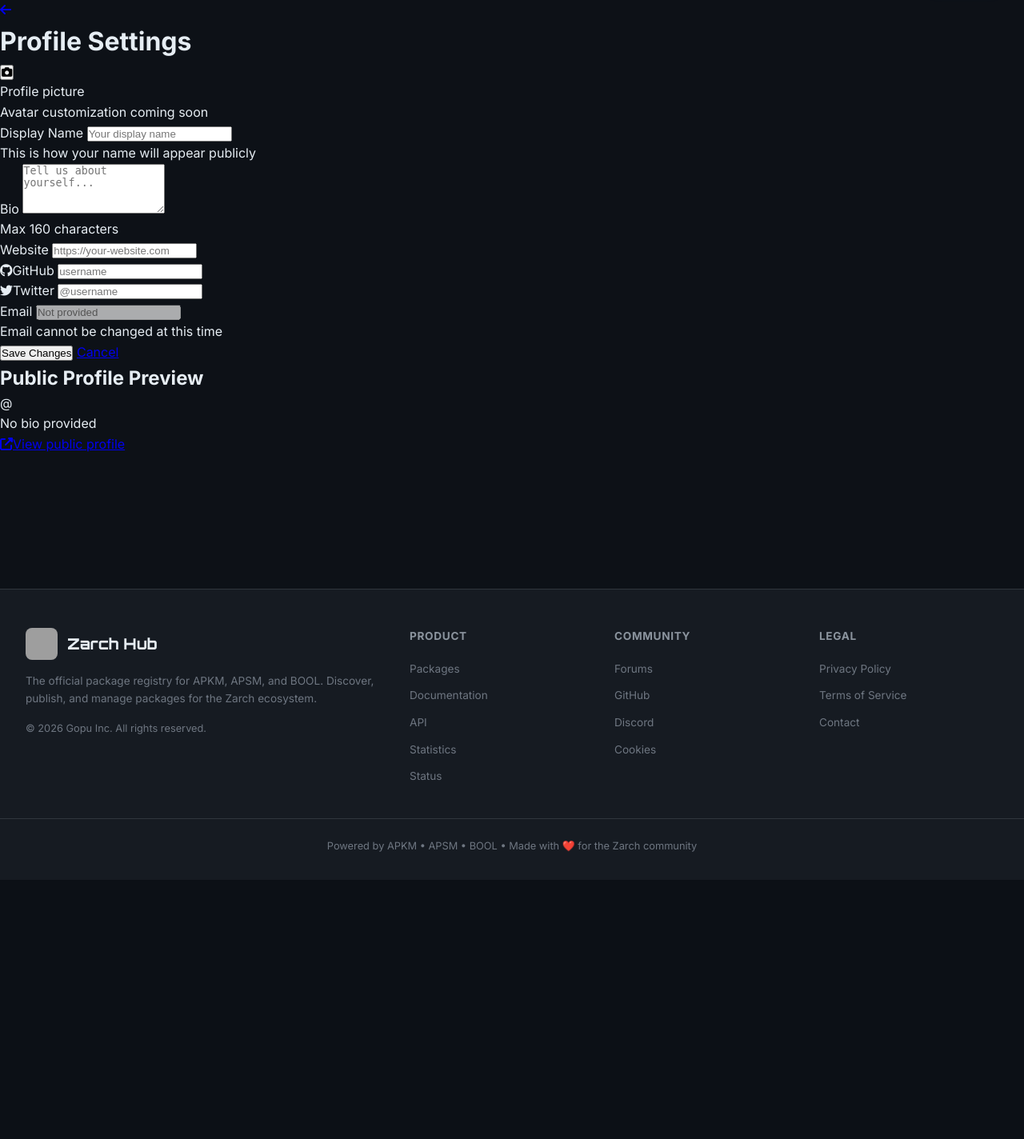
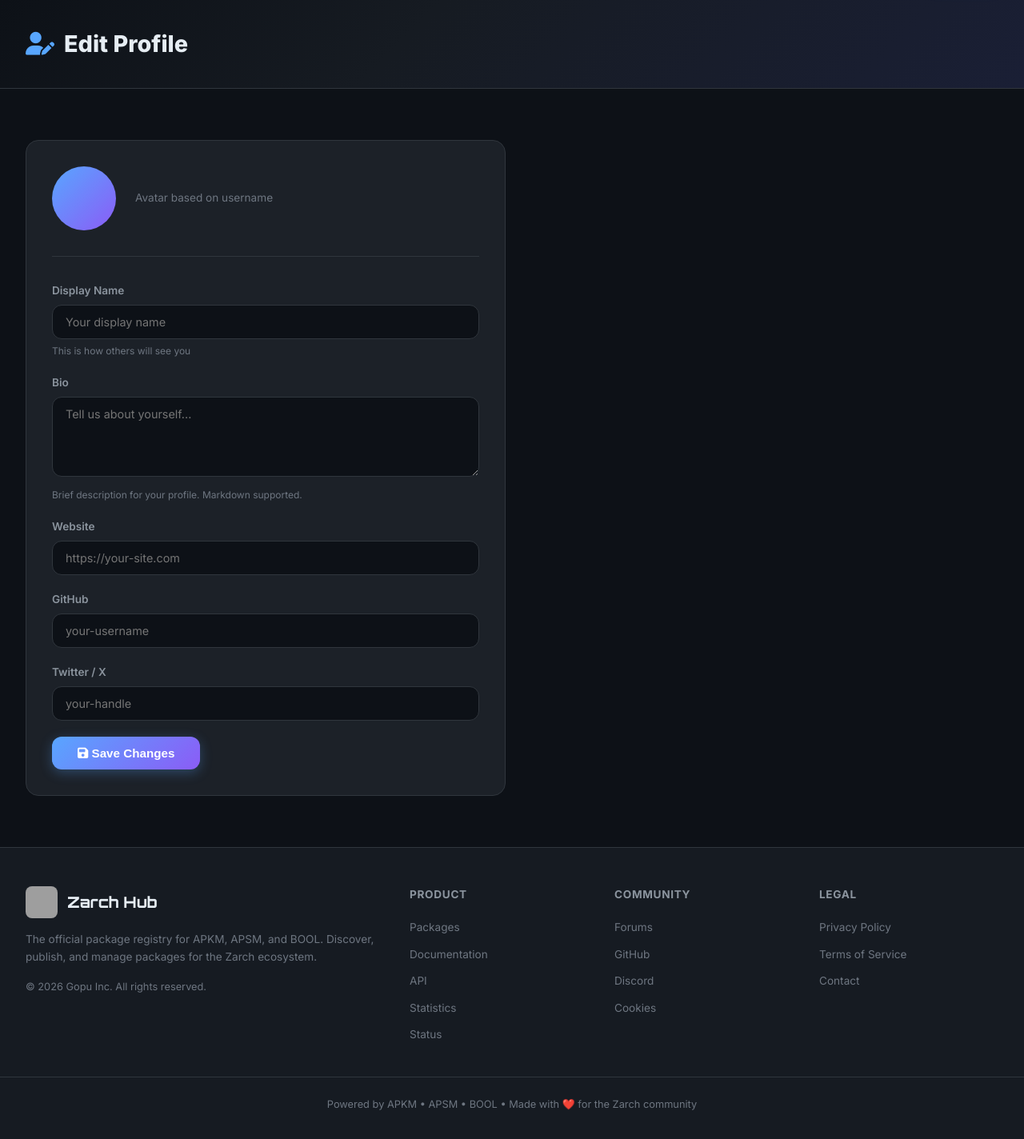
Before and after one commit to gopu-inc/gsql-badge, a Flask app: template templates/settings/profile.html in a window 1280 px wide. Shown: the part 64-1488 px from the top of the page at 80% size. Before the commit the page ends 1129 px from the top, so only its background shows below. Run offline with Flask 3, Linux system fonts and the light colour scheme; the template is opened without the code that fills it, so the values that code supplies are empty; parts of the project's set-up code (start-up, migrations or seed data) failed here and were passed over; some libraries are stand-ins or nearby versions; grey boxes are pictures that could not be loaded.

Commit message:
Update profile.html

```diff
--- a/templates/settings/profile.html
+++ b/templates/settings/profile.html
@@ -1,145 +1,212 @@
 {% extends "base.html" %}
 
-{% block title %}Profile Settings - {{ user.username }} | Zarch Hub{% endblock %}
+{% block head_extra %}
+<meta property="og:title" content="Edit Profile - Zarch Hub">
+<meta name="robots" content="noindex, nofollow">
+{% endblock %}
+
+{% block title %}Edit Profile - Zarch Hub{% endblock %}
+
+{% block extra_css %}
+<style>
+    .profile-page {
+        padding: 2rem 0 4rem;
+    }
+
+    .page-header {
+        background: var(--gradient-hero);
+        border-bottom: 1px solid var(--border-color);
+        padding: 2rem 0;
+        margin-bottom: 2rem;
+    }
+
+    .page-header h1 {
+        font-size: 1.8rem;
+        font-weight: 800;
+        display: flex;
+        align-items: center;
+        gap: 0.75rem;
+    }
+
+    .form-container {
+        max-width: 600px;
+    }
+
+    .form-card {
+        background: var(--bg-card);
+        border: 1px solid var(--border-color);
+        border-radius: var(--radius-lg);
+        padding: 2rem;
+    }
+
+    .avatar-section {
+        display: flex;
+        align-items: center;
+        gap: 1.5rem;
+        margin-bottom: 2rem;
+        padding-bottom: 2rem;
+        border-bottom: 1px solid var(--border-color);
+    }
+
+    .avatar-preview {
+        width: 80px;
+        height: 80px;
+        border-radius: var(--radius-full);
+        background: var(--gradient-blue);
+        display: flex;
+        align-items: center;
+        justify-content: center;
+        font-size: 2rem;
+        font-weight: 800;
+        color: #fff;
+        text-transform: uppercase;
+        flex-shrink: 0;
+    }
+
+    .avatar-preview img {
+        width: 100%;
+        height: 100%;
+        border-radius: var(--radius-full);
+        object-fit: cover;
+    }
+
+    .form-group {
+        margin-bottom: 1.25rem;
+    }
+
+    .form-group label {
+        display: block;
+        font-weight: 600;
+        font-size: 0.85rem;
+        color: var(--text-secondary);
+        margin-bottom: 0.4rem;
+    }
+
+    .form-input, .form-textarea {
+        width: 100%;
+        padding: 0.75rem 1rem;
+        background: var(--bg-input);
+        border: 1px solid var(--border-color);
+        border-radius: var(--radius-md);
+        color: var(--text-primary);
+        font-family: var(--font-sans);
+        font-size: 0.9rem;
+        transition: var(--transition);
+        outline: none;
+        resize: vertical;
+    }
+
+    .form-input:focus, .form-textarea:focus {
+        border-color: var(--accent-blue);
+        box-shadow: 0 0 0 3px rgba(88, 166, 255, 0.1);
+    }
+
+    .form-textarea {
+        min-height: 100px;
+    }
+
+    .form-hint {
+        font-size: 0.75rem;
+        color: var(--text-tertiary);
+        margin-top: 0.3rem;
+    }
+
+    .btn-save {
+        padding: 0.75rem 2rem;
+        font-size: 0.95rem;
+        font-weight: 700;
+        border-radius: var(--radius-md);
+        background: var(--gradient-blue);
+        color: #fff;
+        border: none;
+        cursor: pointer;
+        transition: var(--transition);
+        box-shadow: 0 4px 15px rgba(88, 166, 255, 0.3);
+    }
+
+    .btn-save:hover {
+        transform: translateY(-2px);
+        box-shadow: 0 8px 25px rgba(88, 166, 255, 0.45);
+    }
+</style>
+{% endblock %}
 
 {% block content %}
-<div class="max-w-3xl mx-auto px-4 py-8">
-    <!-- En-tête avec retour -->
-    <div class="flex items-center gap-4 mb-8">
-        <a href="/settings" class="text-purple-600 hover:text-purple-700">
-            <i class="fas fa-arrow-left text-xl"></i>
-        </a>
-        <h1 class="text-3xl font-bold bg-gradient-to-r from-purple-600 to-pink-600 bg-clip-text text-transparent">
-            Profile Settings
-        </h1>
+<section class="page-header">
+    <div class="container">
+        <h1><i class="fas fa-user-edit" style="color: var(--accent-blue);"></i> Edit Profile</h1>
     </div>
+</section>
 
-    <!-- Formulaire -->
-    <div class="glass-card rounded-2xl p-6 md:p-8">
-        <form method="POST" class="space-y-6">
-            <!-- Avatar (statique pour l'instant) -->
-            <div class="flex items-center gap-6">
-                <div class="relative">
-                    <div class="w-20 h-20 bg-gradient-to-br from-purple-600 to-pink-600 rounded-2xl flex items-center justify-center text-white text-2xl font-bold">
-                        {{ user.username[0]|upper }}
-                    </div>
-                    <button type="button" class="absolute -bottom-2 -right-2 bg-purple-600 text-white p-2 rounded-full hover:bg-purple-700 transition-colors shadow-lg">
-                        <i class="fas fa-camera text-xs"></i>
-                    </button>
+<section class="profile-page">
+    <div class="container">
+        <div class="form-container">
+            <div class="form-card">
+                <!-- Avatar -->
+                <div class="avatar-section">
+                    <div class="avatar-preview">
+                        {% if user.get('discord_avatar') %}
+                        <img src="{{ user.discord_avatar }}" alt="{{ user.username }}">
+                        {% else %}
+                        {{ user.username[:1] }}
+                        {% endif %}
                     </div>
                     <div>
-                    <p class="text-sm text-gray-500">Profile picture</p>
-                    <p class="text-sm text-gray-600 dark:text-gray-400">Avatar customization coming soon</p>
+                        <h3 style="font-size: 1.1rem; font-weight: 700;">{{ user.username }}</h3>
+                        <p style="color: var(--text-tertiary); font-size: 0.85rem;">
+                            {% if user.get('discord_id') %}
+                            Avatar from Discord
+                            {% else %}
+                            Avatar based on username
+                            {% endif %}
+                        </p>
                     </div>
                 </div>
 
-            <!-- Display Name -->
-            <div>
-                <label class="block text-sm font-medium text-gray-700 dark:text-gray-300 mb-2">
-                    Display Name
-                </label>
-                <input type="text"
-                       name="display_name"
-                       value="{{ user.display_name or user.username }}"
-                       class="w-full px-4 py-3 border-2 border-gray-200 dark:border-gray-700 rounded-xl focus:border-purple-500 focus:ring-4 focus:ring-purple-200 dark:focus:ring-purple-900/30 transition-all bg-white dark:bg-gray-800"
+                <!-- Form -->
+                <form method="POST" action="/settings/profile">
+                    <div class="form-group">
+                        <label for="display_name">Display Name</label>
+                        <input type="text" id="display_name" name="display_name" class="form-input"
+                               value="{{ user.get('display_name', user.username) }}"
                                placeholder="Your display name">
-                <p class="text-xs text-gray-500 mt-1">This is how your name will appear publicly</p>
+                        <div class="form-hint">This is how others will see you</div>
                     </div>
 
-            <!-- Bio -->
-            <div>
-                <label class="block text-sm font-medium text-gray-700 dark:text-gray-300 mb-2">
-                    Bio
-                </label>
-                <textarea name="bio"
-                          rows="4"
-                          class="w-full px-4 py-3 border-2 border-gray-200 dark:border-gray-700 rounded-xl focus:border-purple-500 focus:ring-4 focus:ring-purple-200 dark:focus:ring-purple-900/30 transition-all bg-white dark:bg-gray-800 resize-none"
-                          placeholder="Tell us about yourself...">{{ user.bio or '' }}</textarea>
-                <p class="text-xs text-gray-500 mt-1">Max 160 characters</p>
+                    <div class="form-group">
+                        <label for="bio">Bio</label>
+                        <textarea id="bio" name="bio" class="form-textarea"
+                                  placeholder="Tell us about yourself...">{{ user.get('bio', '') }}</textarea>
+                        <div class="form-hint">Brief description for your profile. Markdown supported.</div>
                     </div>
 
-            <!-- Website -->
-            <div>
-                <label class="block text-sm font-medium text-gray-700 dark:text-gray-300 mb-2">
-                    Website
-                </label>
-                <input type="url"
-                       name="website"
-                       value="{{ user.website or '' }}"
-                       class="w-full px-4 py-3 border-2 border-gray-200 dark:border-gray-700 rounded-xl focus:border-purple-500 focus:ring-4 focus:ring-purple-200 dark:focus:ring-purple-900/30 transition-all bg-white dark:bg-gray-800"
-                       placeholder="https://your-website.com">
+                    <div class="form-group">
+                        <label for="website">Website</label>
+                        <input type="url" id="website" name="website" class="form-input"
+                               value="{{ user.get('website', '') }}"
+                               placeholder="https://your-site.com">
                     </div>
 
-            <!-- Social Links -->
-            <div class="grid grid-cols-1 md:grid-cols-2 gap-4">
-                <div>
-                    <label class="block text-sm font-medium text-gray-700 dark:text-gray-300 mb-2">
-                        <i class="fab fa-github mr-2"></i>GitHub
-                    </label>
-                    <input type="text"
-                           name="github"
-                           value="{{ user.github or '' }}"
-                           class="w-full px-4 py-3 border-2 border-gray-200 dark:border-gray-700 rounded-xl focus:border-purple-500 focus:ring-4 focus:ring-purple-200 dark:focus:ring-purple-900/30 transition-all bg-white dark:bg-gray-800"
-                           placeholder="username">
-                </div>
-                <div>
-                    <label class="block text-sm font-medium text-gray-700 dark:text-gray-300 mb-2">
-                        <i class="fab fa-twitter mr-2"></i>Twitter
-                    </label>
-                    <input type="text"
-                           name="twitter"
-                           value="{{ user.twitter or '' }}"
-                           class="w-full px-4 py-3 border-2 border-gray-200 dark:border-gray-700 rounded-xl focus:border-purple-500 focus:ring-4 focus:ring-purple-200 dark:focus:ring-purple-900/30 transition-all bg-white dark:bg-gray-800"
-                           placeholder="@username">
-                </div>
+                    <div class="form-group">
+                        <label for="github">GitHub</label>
+                        <input type="text" id="github" name="github" class="form-input"
+                               value="{{ user.get('github', '') }}"
+                               placeholder="your-username">
                     </div>
 
-            <!-- Email (non modifiable pour l'instant) -->
-            <div>
-                <label class="block text-sm font-medium text-gray-700 dark:text-gray-300 mb-2">
-                    Email
-                </label>
-                <input type="email"
-                       value="{{ user.email or 'Not provided' }}"
-                       class="w-full px-4 py-3 border-2 border-gray-200 dark:border-gray-700 rounded-xl bg-gray-100 dark:bg-gray-700 cursor-not-allowed"
-                       disabled>
-                <p class="text-xs text-gray-500 mt-1">Email cannot be changed at this time</p>
+                    <div class="form-group">
+                        <label for="twitter">Twitter / X</label>
+                        <input type="text" id="twitter" name="twitter" class="form-input"
+                               value="{{ user.get('twitter', '') }}"
+                               placeholder="your-handle">
                     </div>
 
-            <!-- Boutons -->
-            <div class="flex gap-3 pt-4">
-                <button type="submit"
-                        class="flex-1 px-6 py-3 bg-gradient-to-r from-purple-600 to-pink-600 text-white rounded-xl font-semibold hover:from-purple-700 hover:to-pink-700 transition-all hover:scale-105">
-                    Save Changes
+                    <button type="submit" class="btn-save">
+                        <i class="fas fa-save"></i> Save Changes
                     </button>
-                <a href="/settings"
-                   class="px-6 py-3 border-2 border-gray-200 dark:border-gray-700 rounded-xl font-semibold hover:bg-gray-50 dark:hover:bg-gray-800 transition-all text-center">
-                    Cancel
-                </a>
-            </div>
                 </form>
-    </div>
-
-    <!-- Aperçu du profil public -->
-    <div class="mt-8">
-        <h2 class="text-xl font-semibold mb-4">Public Profile Preview</h2>
-        <div class="glass-card rounded-2xl p-6">
-            <div class="flex items-center gap-4">
-                <div class="w-16 h-16 bg-gradient-to-br from-purple-600 to-pink-600 rounded-xl flex items-center justify-center text-white text-2xl font-bold">
-                    {{ user.username[0]|upper }}
-                </div>
-                <div>
-                    <h3 class="text-xl font-bold">{{ user.display_name or user.username }}</h3>
-                    <p class="text-gray-600 dark:text-gray-400">@{{ user.username }}</p>
-                </div>
-            </div>
-            <p class="mt-4 text-gray-600 dark:text-gray-400">{{ user.bio or 'No bio provided' }}</p>
-            <div class="flex gap-4 mt-4">
-                <a href="/@{{ user.username }}" class="text-purple-600 hover:text-purple-700">
-                    <i class="fas fa-external-link-alt mr-1"></i>View public profile
-                </a>
             </div>
         </div>
     </div>
-</div>
+</section>
 {% endblock %}
```
Lines whose indentation alone changed are shown as unchanged.
